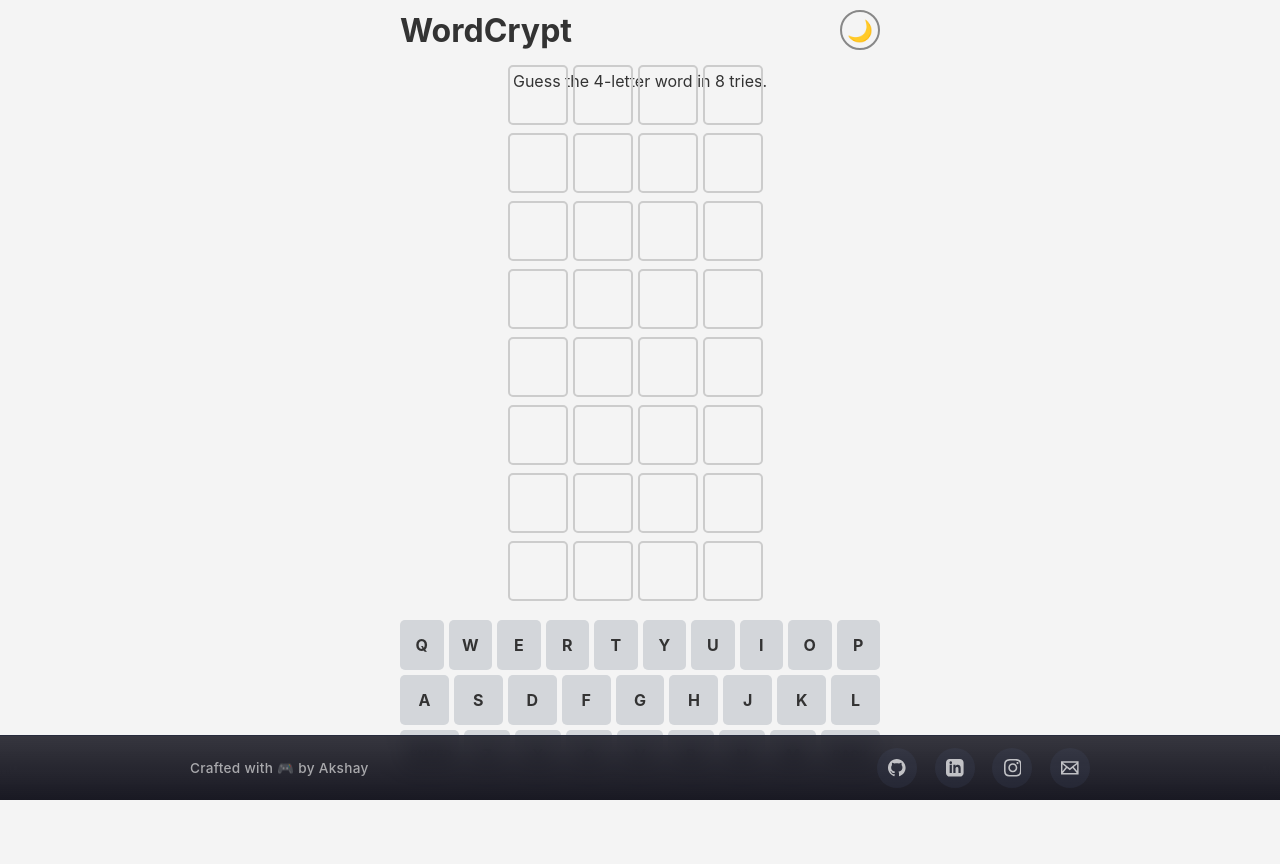
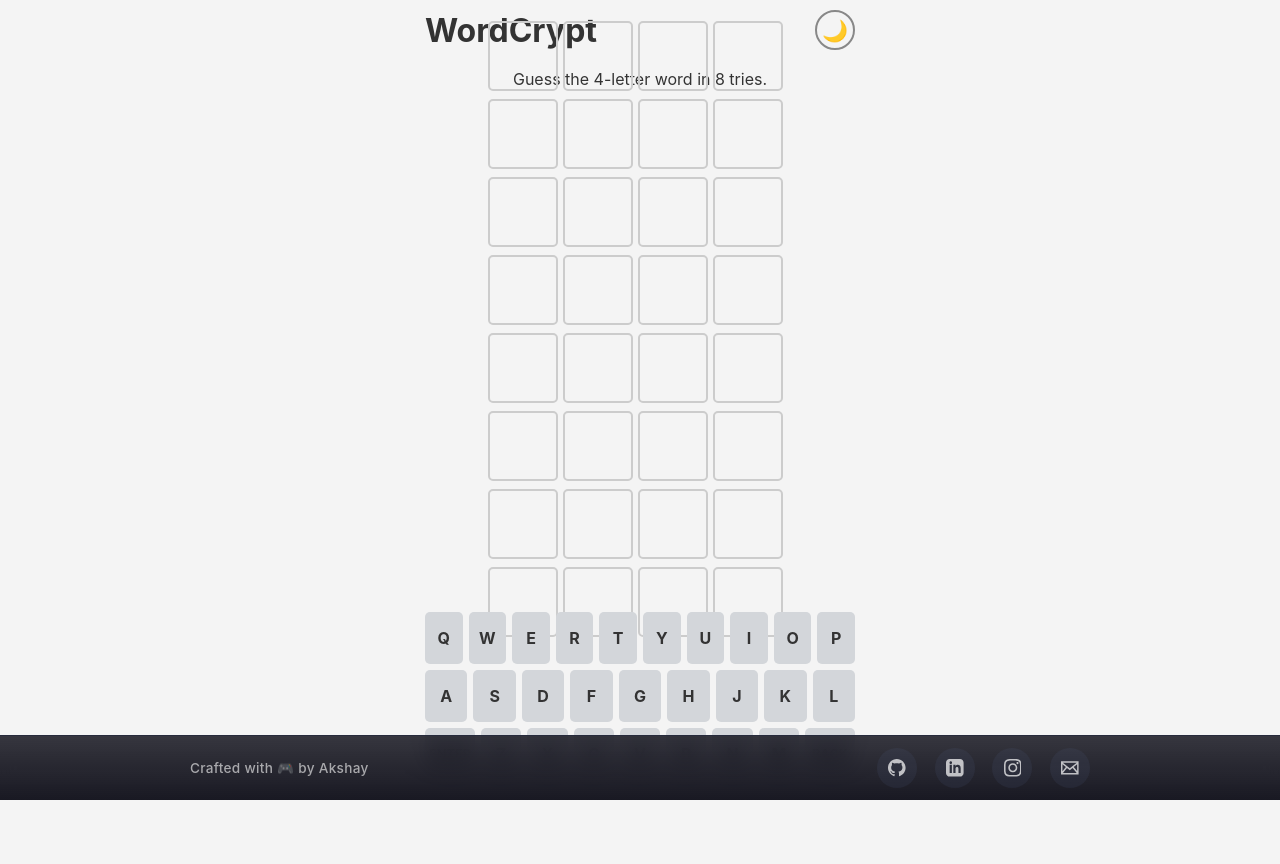
Before and after one commit to akBhatnagar/wordcrypt, a Flask app: page / in a window 1280 px wide. Run offline with Flask 3, Linux system fonts and the light colour scheme; data that the repository does not hold is empty.

Commit message:
Fix responsive layout: improve sizing and centering for desktop view

```diff
--- a/static/style.css
+++ b/static/style.css
@@ -62,6 +62,12 @@
     justify-content: space-between;
     padding: 10px;
     box-sizing: border-box;
+}
+
+@media (min-width: 769px) {
+    .container {
+        max-width: 450px;
+    }
 }
 
 /* Mobile adjustments */
@@ -174,11 +180,11 @@
 }
 
 .grid-tile {
-    width: clamp(45px, 10vw, 60px);
-    height: clamp(45px, 10vw, 60px);
+    width: clamp(50px, 9vw, 65px);
+    height: clamp(50px, 9vw, 65px);
     border: 2px solid var(--color-tile-border);
     border-radius: 5px;
-    font-size: clamp(1.3rem, 5vw, 2rem);
+    font-size: clamp(1.5rem, 4vw, 1.8rem);
     font-weight: bold;
     text-transform: uppercase;
     display: flex;
@@ -186,6 +192,14 @@
     align-items: center;
     transition: all 0.2s ease;
     color: var(--color-text);
+}
+
+@media (min-width: 769px) {
+    .grid-tile {
+        width: 70px;
+        height: 70px;
+        font-size: 1.8rem;
+    }
 }
 
 @media (max-width: 768px) {
@@ -323,8 +337,9 @@
 #keyboard {
     display: flex;
     flex-direction: column;
-    gap: clamp(3px, 0.8vh, 5px);
+    gap: clamp(4px, 0.8vh, 6px);
     width: 100%;
+    max-width: 500px;
     padding: 10px 0;
 }
 
@@ -338,13 +353,13 @@
 .key-row {
     display: flex;
     justify-content: center;
-    gap: 5px;
+    gap: clamp(4px, 1vw, 6px);
 }
 
 .key {
-    font-size: clamp(0.7rem, 2vw, 1rem);
+    font-size: clamp(0.8rem, 2vw, 1rem);
     font-weight: bold;
-    padding: clamp(8px, 2vh, 15px) clamp(5px, 1.5vw, 10px);
+    padding: clamp(10px, 2vh, 16px) clamp(6px, 1.5vw, 12px);
     border: none;
     background-color: var(--color-key-bg);
     color: var(--color-key-text);
@@ -352,8 +367,17 @@
     cursor: pointer;
     transition: background-color 0.2s;
     -webkit-tap-highlight-color: transparent;
-    min-width: clamp(24px, 5vw, 30px);
+    min-width: clamp(28px, 5vw, 36px);
+    max-width: 50px;
     flex: 1;
+}
+
+@media (min-width: 769px) {
+    .key {
+        padding: 16px 0;
+        font-size: 1rem;
+        min-width: 32px;
+    }
 }
 
 @media (max-width: 768px) {
```
